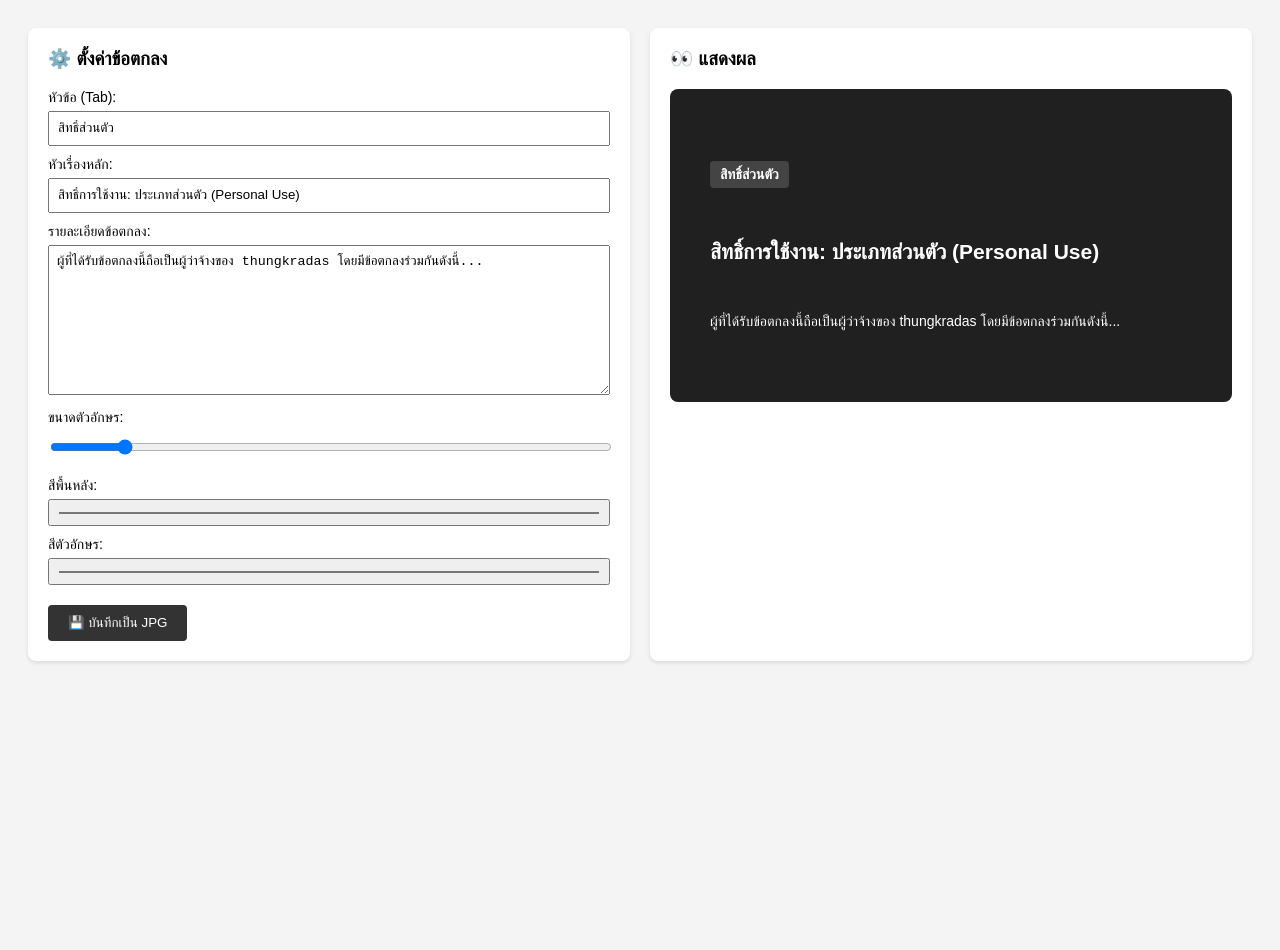
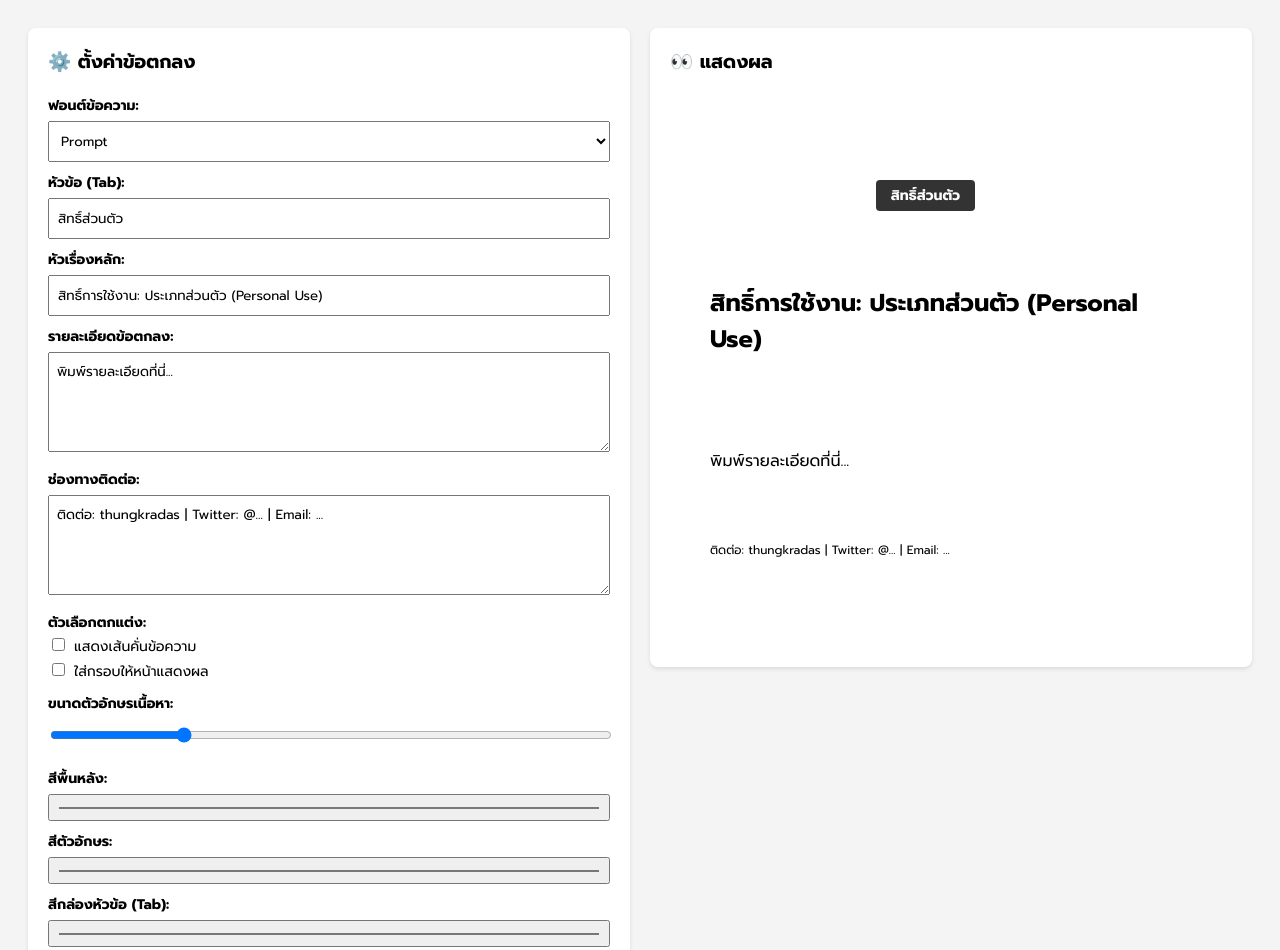
Before and after one commit to thungkradas/TOS-agreement, a plain HTML site: page index.html in a window 1280 px wide. Shown: the top 950 px of the page. Before the commit the page ends 800 px from the top, so only its background shows below. Drawn offline with nearby package versions, Linux system fonts and the light colour scheme.

Commit message:
Update index.html

```diff
--- a/index.html
+++ b/index.html
@@ -3,35 +3,48 @@
 <head>
     <meta charset="UTF-8">
     <meta name="viewport" content="width=device-width, initial-scale=1.0">
-    <title>Agreement Generator - thungkradas</title>
+    <title>Agreement Generator</title>
+    <!-- โหลดฟอนต์ Prompt และอื่นๆ -->
+    <link href="https://fonts.googleapis.com/css2?family=Prompt:wght@300;400;500;700&family=Sarabun:wght@300;400;700&display=swap" rel="stylesheet">
     <script src="https://cdnjs.cloudflare.com/ajax/libs/html2canvas/1.4.1/html2canvas.min.js"></script>
     <style>
-        body { font-family: sans-serif; display: flex; gap: 20px; padding: 20px; background-color: #f4f4f4; }
-        .panel { background: white; padding: 20px; border-radius: 8px; box-shadow: 0 2px 4px rgba(0,0,0,0.1); width: 50%; }
+        body { font-family: 'Prompt', sans-serif; display: flex; gap: 20px; padding: 20px; background-color: #f4f4f4; }
+        .panel { background: white; padding: 20px; border-radius: 8px; box-shadow: 0 2px 4px rgba(0,0,0,0.1); width: 50%; height: fit-content;}
         h3 { margin-top: 0; }
-        label { display: block; margin-top: 10px; font-size: 14px; }
-        input, select, textarea { width: 100%; padding: 8px; margin-top: 5px; box-sizing: border-box; }
-        textarea { height: 150px; resize: vertical; }
-        button { margin-top: 20px; padding: 10px 20px; background: #333; color: white; border: none; cursor: pointer; border-radius: 4px; }
+        label { display: block; margin-top: 10px; font-size: 14px; font-weight: bold; }
+        input, select, textarea { width: 100%; padding: 8px; margin-top: 5px; box-sizing: border-box; font-family: 'Prompt', sans-serif; }
+        textarea { height: 100px; resize: vertical; }
+        button { margin-top: 20px; padding: 10px 20px; background: #333; color: white; border: none; cursor: pointer; border-radius: 4px; font-family: 'Prompt', sans-serif;}
         button:hover { background: #555; }
 
         /* ส่วนแสดงผล */
         #preview-container {
             padding: 40px;
-            background-color: #202020; /* สีพื้นหลังเริ่มต้นแบบรูป */
-            color: #ffffff;
+            background-color: #ffffff;
+            color: #000000;
             border-radius: 8px;
-            white-space: pre-wrap; /* ให้ขึ้นบรรทัดใหม่ตามที่พิมพ์ */
+            white-space: pre-wrap;
+            transition: all 0.3s;
         }
-        .tabs { margin-bottom: 20px; display: flex; gap: 10px; }
-        .tab { padding: 5px 10px; background: #333; border-radius: 4px; font-size: 14px; color: #aaa; cursor: pointer; }
-        .tab.active { background: #444; color: #fff; font-weight: bold; }
+        .tabs { margin-bottom: 20px; display: inline-block; }
+        .tab { padding: 5px 15px; background: #333; border-radius: 4px; font-size: 14px; color: #fff; font-weight: bold; }
+
+        .divider { border-bottom: 1px solid #ccc; margin: 15px 0; display: none; }
+        .contact-box { margin-top: 20px; font-size: 12px; }
     </style>
 </head>
 <body>
 
+    <!-- หน้าตั้งค่า -->
     <div class="panel">
         <h3>⚙️ ตั้งค่าข้อตกลง</h3>
+
+        <label>ฟอนต์ข้อความ:</label>
+        <select id="fontFamily" onchange="updatePreview()">
+            <option value="'Prompt', sans-serif">Prompt</option>
+            <option value="'Sarabun', sans-serif">Sarabun</option>
+            <option value="sans-serif">System Default</option>
+        </select>
 
         <label>หัวข้อ (Tab):</label>
         <input type="text" id="tabText" value="สิทธิ์ส่วนตัว" oninput="updatePreview()">
@@ -40,28 +53,41 @@
         <input type="text" id="titleText" value="สิทธิ์การใช้งาน: ประเภทส่วนตัว (Personal Use)" oninput="updatePreview()">
 
         <label>รายละเอียดข้อตกลง:</label>
-        <textarea id="bodyText" oninput="updatePreview()">ผู้ที่ได้รับข้อตกลงนี้ถือเป็นผู้ว่าจ้างของ thungkradas โดยมีข้อตกลงร่วมกันดังนี้...</textarea>
+        <textarea id="bodyText" oninput="updatePreview()">พิมพ์รายละเอียดที่นี่...</textarea>
 
-        <label>ขนาดตัวอักษร:</label>
-        <input type="range" id="fontSize" min="12" max="30" value="14" oninput="updatePreview()">
+        <label>ช่องทางติดต่อ:</label>
+        <textarea id="contactText" oninput="updatePreview()">ติดต่อ: thungkradas | Twitter: @... | Email: ...</textarea>
+
+        <label>ตัวเลือกตกแต่ง:</label>
+        <input type="checkbox" id="showDivider" style="width: auto;" onchange="updatePreview()"> <span style="font-size: 14px;">แสดงเส้นคั่นข้อความ</span><br>
+        <input type="checkbox" id="showBorder" style="width: auto;" onchange="updatePreview()"> <span style="font-size: 14px;">ใส่กรอบให้หน้าแสดงผล</span>
+
+        <label>ขนาดตัวอักษรเนื้อหา:</label>
+        <input type="range" id="fontSize" min="12" max="30" value="16" oninput="updatePreview()">
 
         <label>สีพื้นหลัง:</label>
-        <input type="color" id="bgColor" value="#202020" oninput="updatePreview()">
+        <input type="color" id="bgColor" value="#ffffff" oninput="updatePreview()">
 
         <label>สีตัวอักษร:</label>
-        <input type="color" id="textColor" value="#ffffff" oninput="updatePreview()">
+        <input type="color" id="textColor" value="#000000" oninput="updatePreview()">
+
+        <label>สีกล่องหัวข้อ (Tab):</label>
+        <input type="color" id="tabColor" value="#333333" oninput="updatePreview()">
 
         <button onclick="saveAsJPG()">💾 บันทึกเป็น JPG</button>
     </div>
 
+    <!-- หน้าแสดงผล -->
     <div class="panel">
         <h3>👀 แสดงผล</h3>
         <div id="preview-container">
             <div class="tabs">
-                <span class="tab active" id="previewTab">สิทธิ์ส่วนตัว</span>
+                <span class="tab" id="previewTab">สิทธิ์ส่วนตัว</span>
             </div>
-            <h2 id="previewTitle" style="margin-top: 0;">สิทธิ์การใช้งาน: ประเภทส่วนตัว (Personal Use)</h2>
-            <div id="previewBody">ผู้ที่ได้รับข้อตกลงนี้ถือเป็นผู้ว่าจ้างของ thungkradas โดยมีข้อตกลงร่วมกันดังนี้...</div>
+            <h2 id="previewTitle" style="margin-top: 10px;">สิทธิ์การใช้งาน: ประเภทส่วนตัว (Personal Use)</h2>
+            <div id="previewDivider" class="divider"></div>
+            <div id="previewBody">พิมพ์รายละเอียดที่นี่...</div>
+            <div id="previewContact" class="contact-box">ติดต่อ: thungkradas | Twitter: @... | Email: ...</div>
         </div>
     </div>
 
@@ -71,17 +97,31 @@
             document.getElementById('previewTab').innerText = document.getElementById('tabText').value;
             document.getElementById('previewTitle').innerText = document.getElementById('titleText').value;
             document.getElementById('previewBody').innerText = document.getElementById('bodyText').value;
+            document.getElementById('previewContact').innerText = document.getElementById('contactText').value;
 
-            // อัปเดตสไตล์
+            // อัปเดตสไตล์และฟอนต์
             const previewBox = document.getElementById('preview-container');
+            previewBox.style.fontFamily = document.getElementById('fontFamily').value;
             previewBox.style.fontSize = document.getElementById('fontSize').value + 'px';
             previewBox.style.backgroundColor = document.getElementById('bgColor').value;
             previewBox.style.color = document.getElementById('textColor').value;
+
+            document.getElementById('previewTab').style.backgroundColor = document.getElementById('tabColor').value;
+            document.getElementById('previewTab').style.color = document.getElementById('bgColor').value; // ให้สีอักษร tab ตัดกับพื้นหลัง tab
+
+            // ตกแต่งเส้นคั่นและกรอบ
+            document.getElementById('previewDivider').style.display = document.getElementById('showDivider').checked ? 'block' : 'none';
+            document.getElementById('previewDivider').style.borderColor = document.getElementById('textColor').value;
+
+            if (document.getElementById('showBorder').checked) {
+                previewBox.style.border = `2px solid ${document.getElementById('textColor').value}`;
+            } else {
+                previewBox.style.border = 'none';
+            }
         }
 
         function saveAsJPG() {
             const previewBox = document.getElementById('preview-container');
-            // ใช้ html2canvas แปลง div เป็น canvas
             html2canvas(previewBox, { scale: 2 }).then(canvas => {
                 const link = document.createElement('a');
                 link.download = 'agreement-thungkradas.jpg';
@@ -90,7 +130,6 @@
             });
         }
 
-        // รันครั้งแรกเพื่อเซ็ตค่า
         updatePreview();
     </script>
 
```
